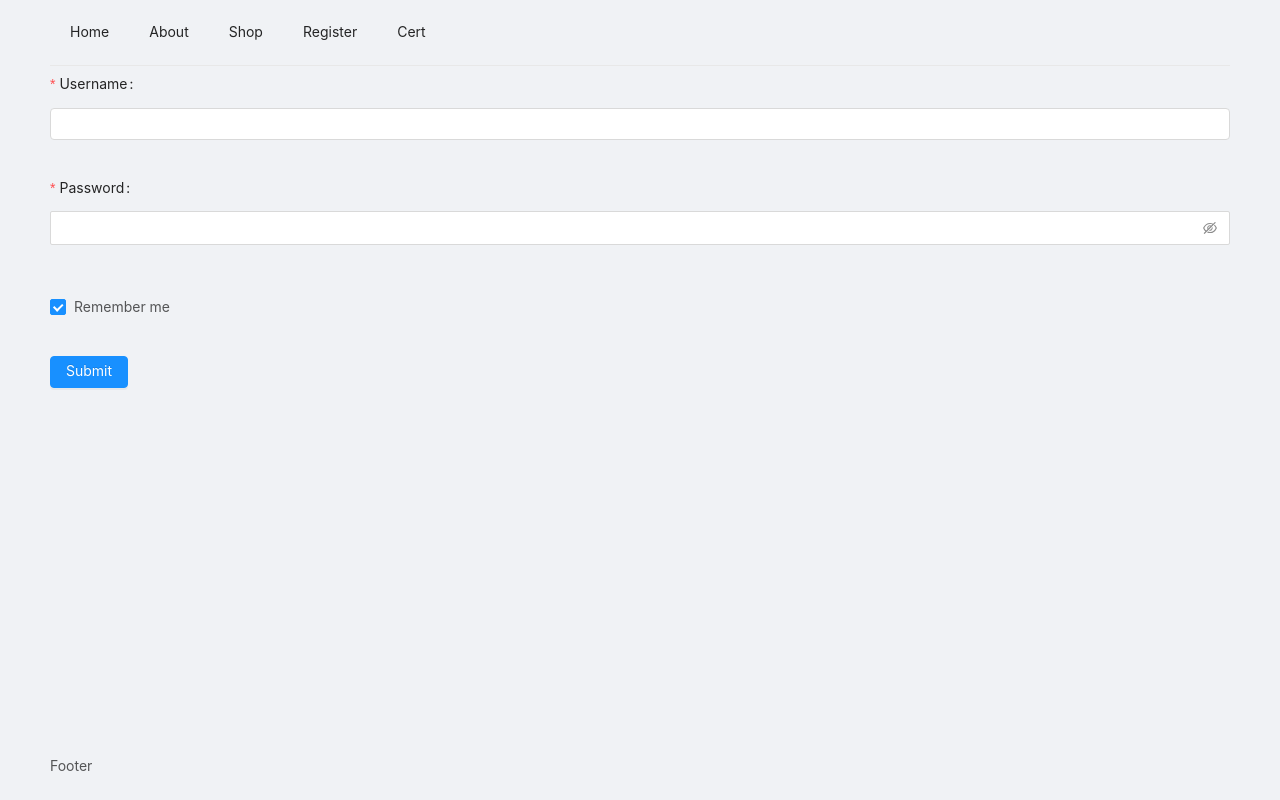
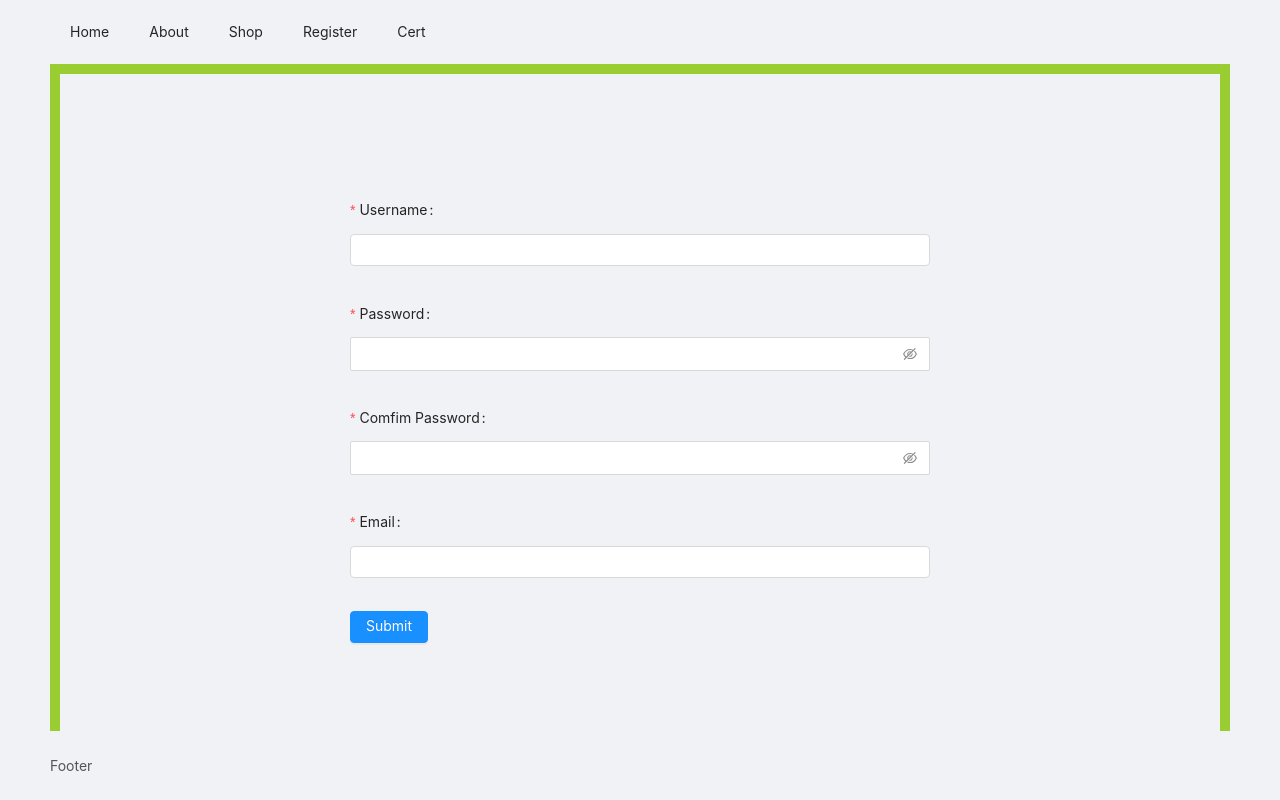
Before and after one commit to s123es12/React_demo01, a React (Create React App) app: page /register in a window 1280 px wide. Built offline with nearby package versions, Linux system fonts and the light colour scheme.

Commit message:
v1.4 finsih register page, pattern email, add List to Cert page

```diff
--- a/src/App.js
+++ b/src/App.js
@@ -10,7 +10,7 @@ import {About} from './component/About';
 import {Home} from './component/Home/Home';
 import {Register} from './component/Register/Register';
 import {Shop} from './component/Shop/Shop';
-import {Cert} from './component/Cert';
+import {Cert} from './component/Cert/Cert';
 
 const { Header, Footer, Content } = Layout;
 
--- a/src/component/Cert.js
+++ /dev/null
@@ -1,9 +0,0 @@
-import React from 'react';
-
-export const Cert =()=>{
-    return(
-        <>
-            Cert
-        </>
-    )
-}
--- /dev/null
+++ b/src/component/Cert/Cert.js
@@ -0,0 +1,40 @@
+import React from 'react';
+import {
+    List,
+} from 'antd';
+
+import './Cert.less'
+
+export const Cert =()=>{
+    const data = [
+        {
+            title: 'Ant Design Title 1',
+          },
+          {
+            title: 'Ant Design Title 2',
+          },
+          {
+            title: 'Ant Design Title 3',
+          },
+          {
+            title: 'Ant Design Title 4',
+          },
+    ];
+    return(
+        <>
+          <List
+                itemLayout="horizontal"
+                dataSource={data}
+                renderItem={item => (
+            <List.Item>
+                <List.Item.Meta
+
+                title={<a href="https://ant.design">{item.title}</a>}
+                description="Ant Design, a design language for background applications, is refined by Ant UED Team"
+                />
+            </List.Item>
+            )}
+            />
+        </>
+    )
+}
--- /dev/null
+++ b/src/component/Cert/Cert.less
@@ -0,0 +1,16 @@
+.ant-list-split{
+    .ant-spin-container{
+            border-top:1px solid black;
+            border-left:1px solid black;
+            border-right:1px solid black;
+        .ant-list-items{
+
+            .ant-list-item{
+                padding-left: 20px;
+                height: 100px;
+                border-bottom: 1px solid black;
+            }
+        }
+
+    }
+}
--- a/src/component/Register/Register.js
+++ b/src/component/Register/Register.js
@@ -1,8 +1,8 @@
 import React from 'react';
-import { Form, Input, Button, Checkbox } from 'antd';
+import { Form, Input, Button, Checkbox} from 'antd';
 
 
-
+import './Register.less'
 
 
 export const Register =()=>{
@@ -14,9 +14,8 @@ export const Register =()=>{
         console.log('Failed:', errorInfo);
     };
     return(
-        <>
+        <div style={{border:'10px solid yellowgreen'}}>
             <Form
-
                 name="basic"
                 initialValues={{ remember: true }}
                 onFinish={onFinish}
@@ -33,21 +32,39 @@ export const Register =()=>{
                 <Form.Item
                     label="Password"
                     name="password"
-                    rules={[{ required: true, message: 'Please input your password!' }]}
+                    rules={[
+                        { required: true, message: 'Please input your password!'}
+                    ]}
                 >
                     <Input.Password />
                 </Form.Item>
 
-                <Form.Item name="remember" valuePropName="checked">
-                    <Checkbox>Remember me</Checkbox>
+                <Form.Item
+                    label="Comfim Password"
+                    name="comfim password"
+                    rules={[
+                        { required: true, message: 'Please input your password!'}
+                    ]}
+                >
+                    <Input.Password />
                 </Form.Item>
 
+                <Form.Item
+                    label="Email"
+                    name="email"
+                    rules={[
+                        {required:true,message:'Please input your email!'},
+                        {pattern:new RegExp(/^[0-9a-zA-Z]+\@[0-9a-zA-Z]+\.[0-9a-zA-Z]{2,4}$/),message:'Invaild Email! Please input again'}
+                    ]}
+                >
+                    <Input />
+                </Form.Item>
+
+
                 <Form.Item >
-                    <Button type="primary" htmlType="submit">
-                    Submit
-                    </Button>
+                    <Button type="primary" htmlType="submit">Submit</Button>
                 </Form.Item>
             </Form>
-        </>
+        </div>
     )
 }
--- /dev/null
+++ b/src/component/Register/Register.less
@@ -0,0 +1,7 @@
+.ant-layout-content{
+
+    .ant-form{
+        padding: 10% 25%;
+
+    }
+}
--- a/src/component/Shop/SubShop/BigProduct.js
+++ b/src/component/Shop/SubShop/BigProduct.js
@@ -39,8 +39,7 @@ export const BigProduct =()=>{
             <Content style={{display:'flex',padding:'20px'}}>
                 <Row>
                     {images.map((item,index)=>(
-
-                        <Col span={8}>
+                        <Col span={8} key={index}>
                             <Card
                                 hoverable
                                 style={{ margin:'20px'}}
--- a/src/component/Shop/SubShop/RunProduct.js
+++ b/src/component/Shop/SubShop/RunProduct.js
@@ -30,7 +30,7 @@ export const RunProduct =()=>{
             <Content style={{display:'flex',padding:'20px'}}>
                 <Row>
                     {images.map((item,index)=>(
-                        <Col span={8}>
+                        <Col span={8} key={index}>
                             <Card
                                 hoverable
                                 style={{ margin:'20px'}}
--- a/src/component/Shop/SubShop/SmallProduct.js
+++ b/src/component/Shop/SubShop/SmallProduct.js
@@ -32,7 +32,7 @@ export const SmallProduct =()=>{
             <Content style={{display:'flex',padding:'20px'}}>
                 <Row>
                     {images.map((item,index)=>(
-                        <Col span={8}>
+                        <Col span={8} key={index}>
                             <Card
                                 hoverable
                                 style={{ margin:'20px'}}
```
